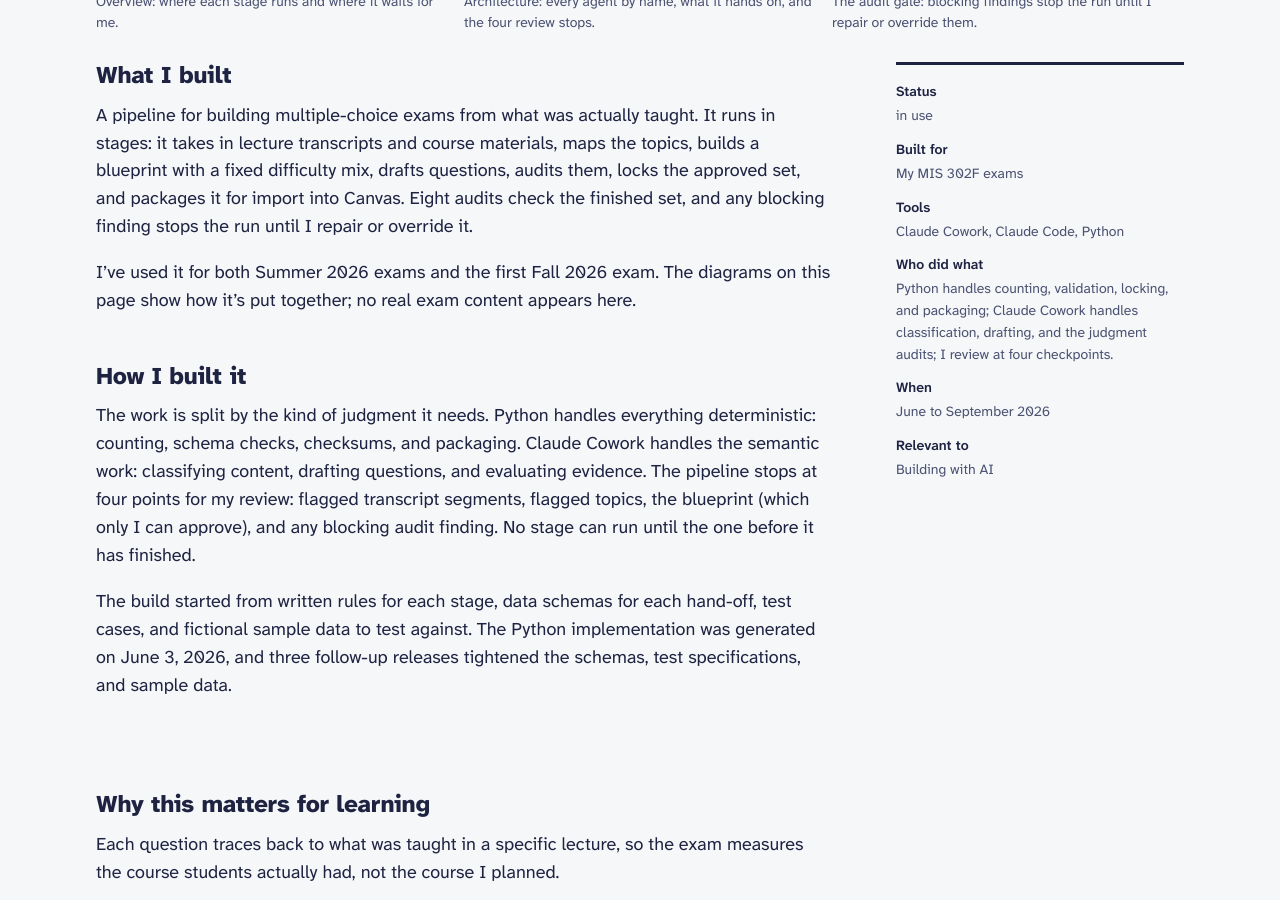
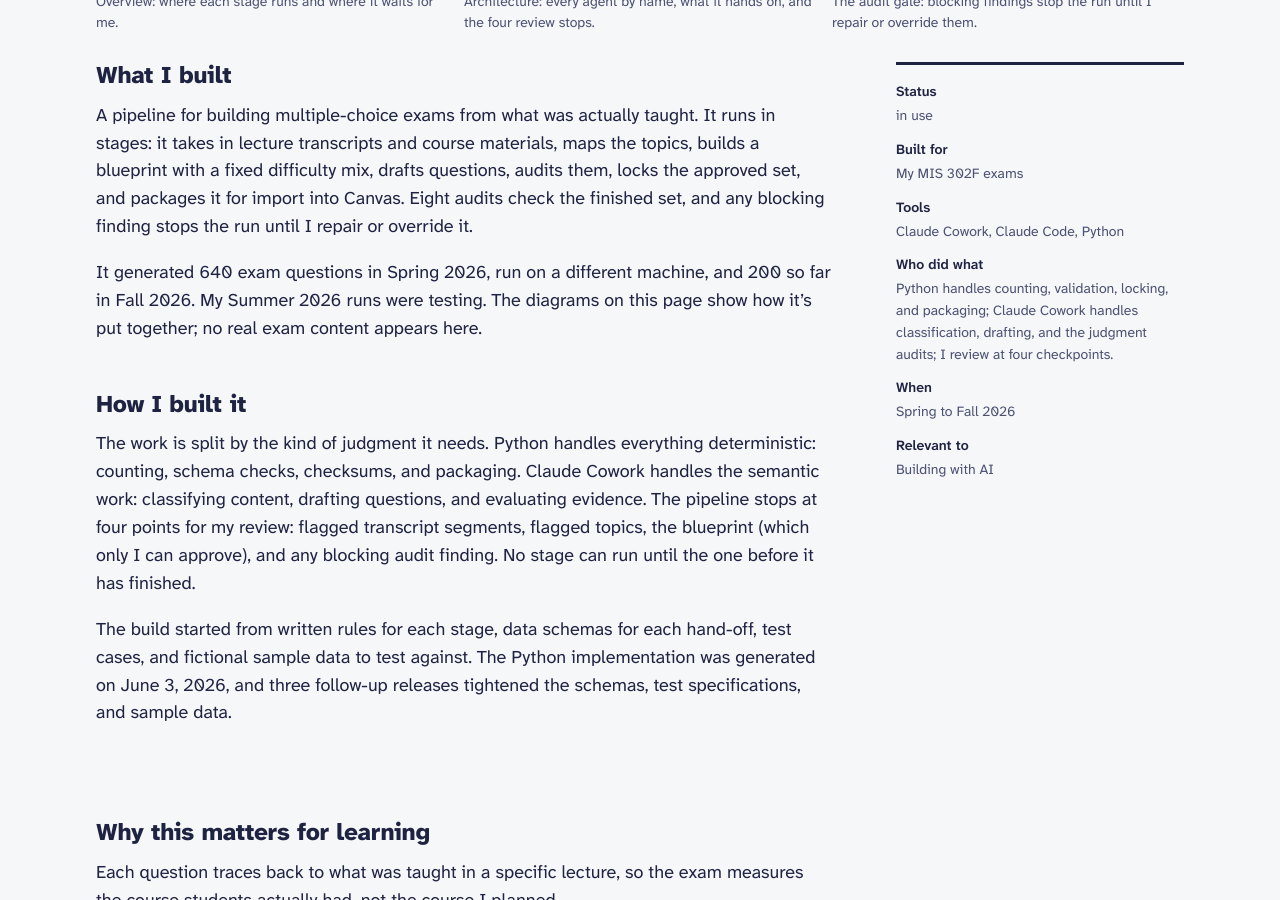
Before and after one commit to jarosenblum/jarosenblum.github.io, a Jekyll site: the page built from _case_studies/mis302f-assessment-engine.md, in a window 1280 px wide and 900 px high, scrolled down 703 px. Built offline with Jekyll 4.4.1, drawn with Linux system fonts in a browser that asks for light colours.

Commit message:
Exam pipeline: correct usage (640 questions Spring 2026, 200 Fall 2026; Summer was testing)
Owner-confirmed. Replaces the earlier claim that it was used for Summer 2026 exams.

Co-Authored-By: Claude Opus 5.5 <noreply@anthropic.com>
Claude-Session: https://claude.ai/code/session_01MvFoNwewzyu79vTLKgnbiQ

```diff
--- a/_case_studies/mis302f-assessment-engine.md
+++ b/_case_studies/mis302f-assessment-engine.md
@@ -18,7 +18,7 @@ screenshots:
   - { src: "/assets/snapshots/mis302f-assessment-engine/03-audit-gate.png", alt: "Flowchart: five judgment audits and three rule audits feed one check; blocking findings go to instructor review before the set is locked.", caption: "The audit gate: blocking findings stop the run until I repair or override them." }
 tools: ["Claude Cowork", "Claude Code", "Python"]
 division_of_labor: "Python handles counting, validation, locking, and packaging; Claude Cowork handles classification, drafting, and the judgment audits; I review at four checkpoints."
-dates: "June to September 2026"
+dates: "Spring to Fall 2026"
 relevant_to: ["Building with AI"]
 requirements: [R2, R4, R5, R8, R9, R10]
 aied_strands: [assessment]
@@ -31,7 +31,7 @@ placeholder: false
 
 A pipeline for building multiple-choice exams from what was actually taught. It runs in stages: it takes in lecture transcripts and course materials, maps the topics, builds a blueprint with a fixed difficulty mix, drafts questions, audits them, locks the approved set, and packages it for import into Canvas. Eight audits check the finished set, and any blocking finding stops the run until I repair or override it.
 
-I've used it for both Summer 2026 exams and the first Fall 2026 exam. The diagrams on this page show how it's put together; no real exam content appears here.
+It generated 640 exam questions in Spring 2026, run on a different machine, and 200 so far in Fall 2026. My Summer 2026 runs were testing. The diagrams on this page show how it's put together; no real exam content appears here.
 
 ## How I built it
 
```
